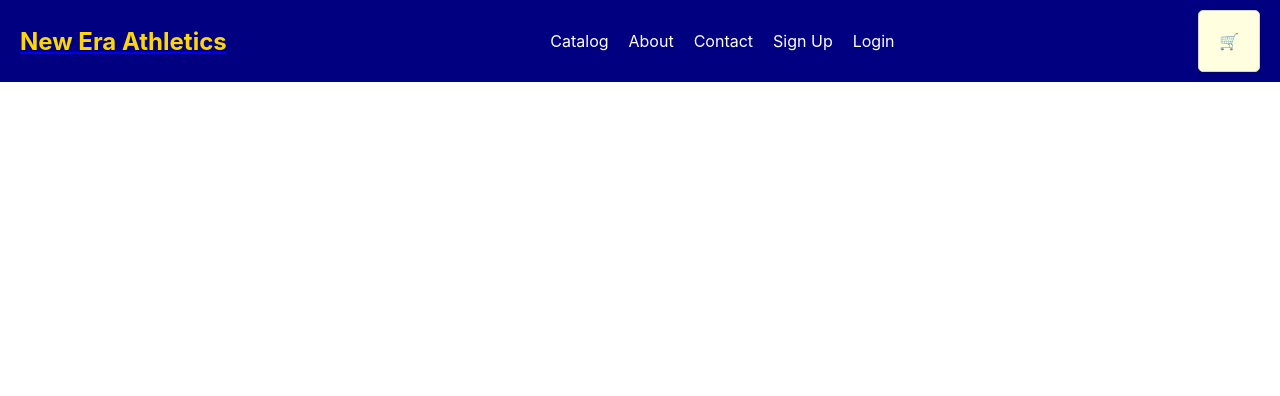
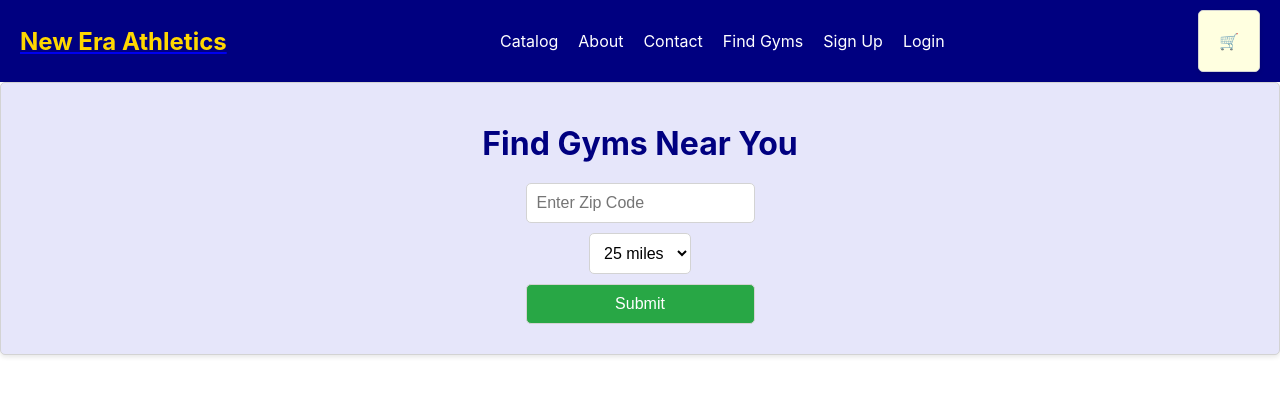
Before and after one commit to Astokes2604/NEA_Capstone, a React (Create React App) app in the folder Front-End/front/: page /location-finder in a window 1280 px wide. Shown: the top 396 px of the page. Built offline with nearby package versions, Linux system fonts and the light colour scheme.

Commit message:
find gyms started and working on

```diff
--- a/Front-End/front/src/App.js
+++ b/Front-End/front/src/App.js
@@ -12,6 +12,7 @@ import SignUp from './components/Authentication/Signup';
 import Login from './components/Authentication/Login';
 import CreatePost from './components/CreatePost/CreatePost';
 import PostList from './components/PostList/PostList';
+import LocationFinder from './components/LocationFinder/LocationFinder';
 import './App.css';
 
 function App() {
@@ -31,6 +32,7 @@ function App() {
                         <Route path="/login" element={<Login />} />
                         <Route path="/create-post" element={<CreatePost />} />
                         <Route path="/posts" element={<PostList />} />
+                        <Route path="/location-finder" element={<LocationFinder />} />
                     </Routes>
                 </div>
             </CartProvider>
--- a/Front-End/front/src/components/Header/Header.js
+++ b/Front-End/front/src/components/Header/Header.js
@@ -30,6 +30,7 @@ const Header = () => {
                 <Link to="/catalog">Catalog</Link>
                 <Link to="/about">About</Link>
                 <Link to="/contact">Contact</Link>
+                <Link to="/location-finder">Find Gyms</Link>
                 {isAuthenticated ? (
                     <>
                         <Link to="/create-post">Create Post</Link>
@@ -50,4 +51,4 @@ const Header = () => {
     );
 };
 
-export default Header
+export default Header;
--- a/Front-End/front/src/components/ItemDetails/ItemDetails.css
+++ b/Front-End/front/src/components/ItemDetails/ItemDetails.css
@@ -37,6 +37,7 @@
 .color-button,
 .size-button {
     margin-right: 10px;
+    color: black;
     padding: 5px 10px;
     border: 1px solid #D3D3D3;
     border-radius: 5px;
--- /dev/null
+++ b/Front-End/front/src/components/LocationFinder/LocationFinder.css
@@ -0,0 +1,68 @@
+.location-finder {
+    display: flex;
+    flex-direction: column;
+    align-items: center;
+    background-color: #E6E6FA;
+    padding: 20px;
+    border: 1px solid #D3D3D3;
+    border-radius: 5px;
+    box-shadow: 0 2px 5px rgba(0, 0, 0, 0.1);
+}
+
+.location-finder h1 {
+    color: #000080;
+    margin-bottom: 20px;
+}
+
+.location-finder form {
+    display: flex;
+    flex-direction: column;
+    align-items: center;
+}
+
+.location-finder input,
+.location-finder select,
+.location-finder button {
+    margin-bottom: 10px;
+    padding: 10px;
+    border: 1px solid #D3D3D3;
+    border-radius: 5px;
+    font-size: 16px;
+}
+
+.location-finder input {
+    background-color: #FFFFFF;
+}
+
+.location-finder select {
+    background-color: #FFFFFF;
+}
+
+.location-finder button {
+    background-color: #28a745;
+    color: white;
+    cursor: pointer;
+}
+
+.location-finder button:hover {
+    background-color: #218838;
+}
+
+.gym-list {
+    margin-top: 20px;
+    width: 100%;
+}
+
+.gym-list ul {
+    list-style: none;
+    padding: 0;
+}
+
+.gym-list li {
+    background-color: #FFFFFF;
+    border: 1px solid #D3D3D3;
+    border-radius: 5px;
+    padding: 10px;
+    margin-bottom: 10px;
+    box-shadow: 0 2px 5px rgba(0, 0, 0, 0.1);
+}
--- /dev/null
+++ b/Front-End/front/src/components/LocationFinder/LocationFinder.js
@@ -0,0 +1,66 @@
+import React, { useState } from 'react';
+import axios from 'axios';
+import './LocationFinder.css';
+
+const LocationFinder = () => {
+    const [zipCode, setZipCode] = useState('');
+    const [radius, setRadius] = useState(25);
+    const [gyms, setGyms] = useState([]);
+    const [error, setError] = useState('');
+
+    const handleSubmit = async (e) => {
+        e.preventDefault();
+        setError('');
+        try {
+            const response = await axios.get(`http://localhost:5000/api/gyms?zip=${zipCode}&radius=${radius}`);
+            const data = response.data;
+            if (data.status === 'OK' && data.results) {
+                setGyms(data.results);
+            } else {
+                setError('No gyms found.');
+                setGyms([]);
+            }
+        } catch (err) {
+            console.error('Error fetching gyms:', err);
+            setError('Error fetching gyms. Please try again.');
+            setGyms([]);
+        }
+    };
+
+    return (
+        <div className="location-finder">
+            <h1>Find Gyms Near You</h1>
+            <form onSubmit={handleSubmit}>
+                <input
+                    type="text"
+                    placeholder="Enter Zip Code"
+                    value={zipCode}
+                    onChange={(e) => setZipCode(e.target.value)}
+                    required
+                />
+                <select value={radius} onChange={(e) => setRadius(parseInt(e.target.value))}>
+                    <option value={25}>25 miles</option>
+                    <option value={50}>50 miles</option>
+                    <option value={75}>75 miles</option>
+                </select>
+                <button type="submit">Submit</button>
+            </form>
+            {error && <p className="error">{error}</p>}
+            <div className="gym-results">
+                {gyms.map((gym, index) => (
+                    <div key={index} className="gym">
+                        <h2>{gym.name}</h2>
+                        {gym.geometry && gym.geometry.location && (
+                            <p>
+                                Location: {gym.geometry.location.lat}, {gym.geometry.location.lng}
+                            </p>
+                        )}
+                        <p>Address: {gym.vicinity}</p>
+                    </div>
+                ))}
+            </div>
+        </div>
+    );
+};
+
+export default LocationFinder;
```
Also changed, not shown: Front-End/front/src/components/Slideshow/Slideshow.css (added, +37 -0 lines), Front-End/front/src/components/Slideshow/Slideshow.js (added, +24 -0 lines), 4 other files (tests, documents, lock files or other folders).
